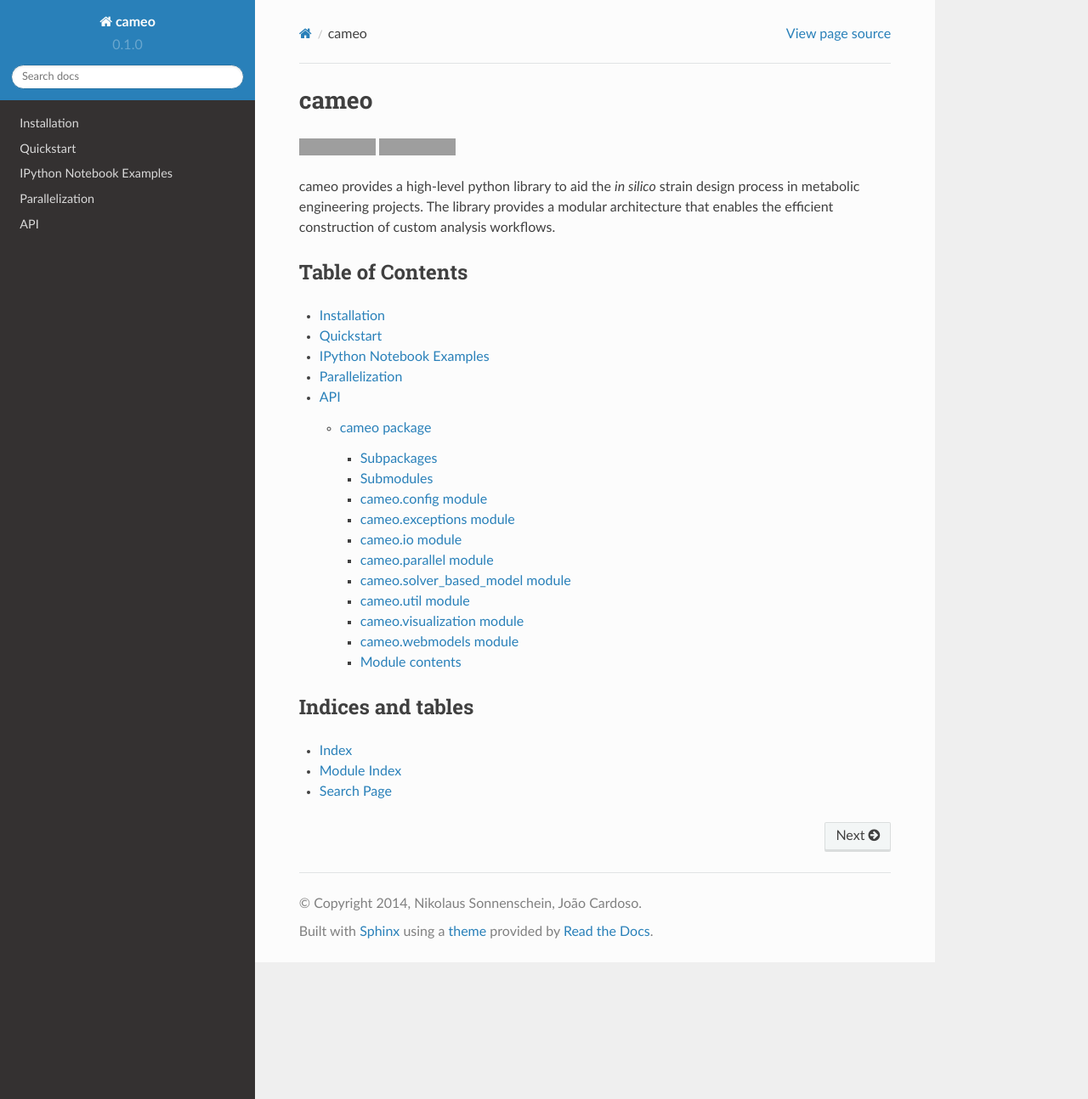
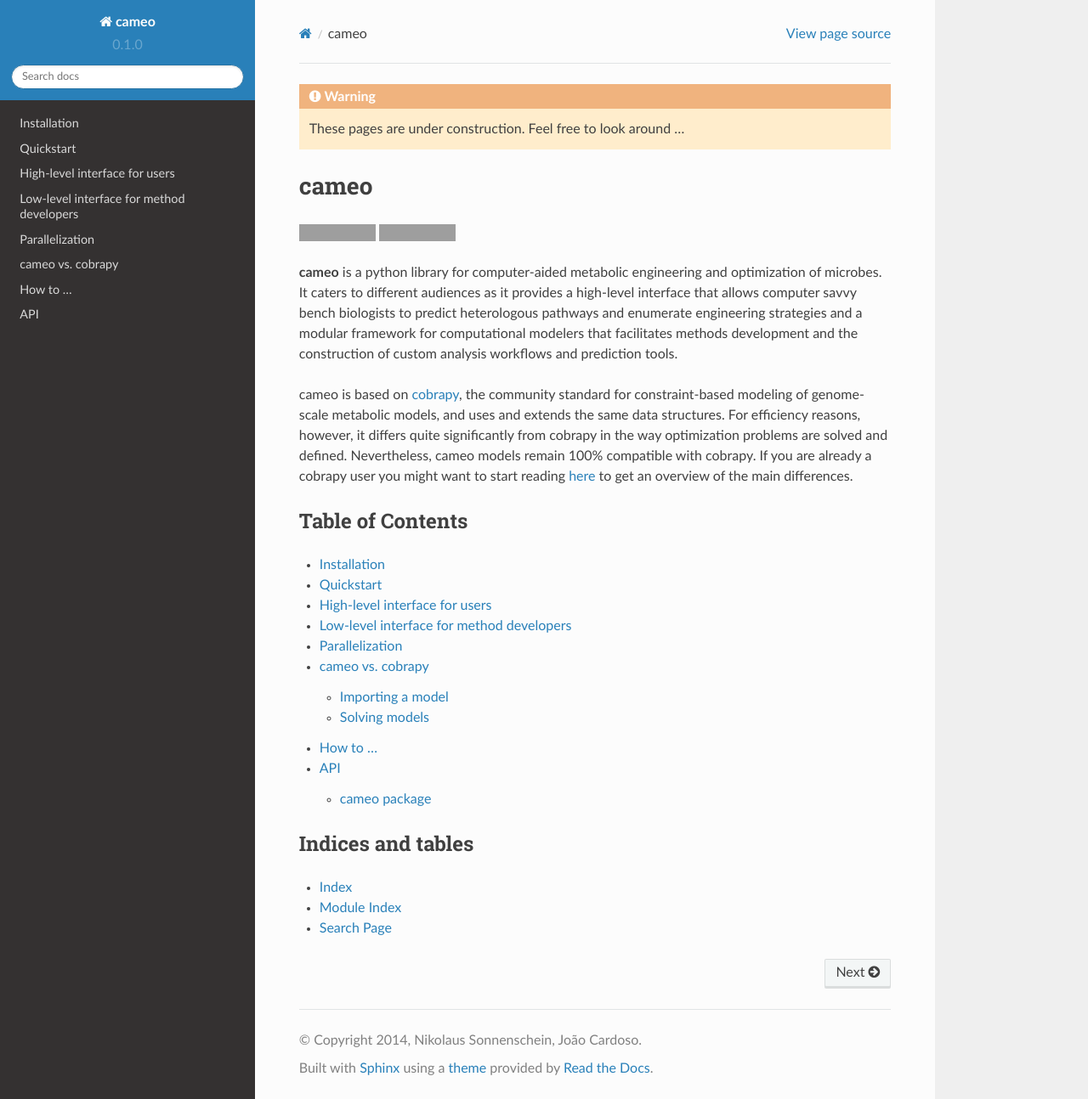
Before and after one commit to biosustain/cameo, a Sphinx documentation site: the page built from docs/index.rst, in a window 1280 px wide and 1294 px high. Shown: the whole window at 85% size. Built offline with Sphinx 7.4.7 and the Read the Docs theme 2.0.0, drawn with Linux system fonts in a browser that asks for light colours; grey boxes are pictures that could not be loaded.

```diff
--- a/docs/apidoc_output/cameo.strain_design.rst
+++ b/docs/apidoc_output/cameo.strain_design.rst
@@ -8,6 +8,7 @@ Subpackages
 
     cameo.strain_design.deterministic
     cameo.strain_design.heuristic
+    cameo.strain_design.pathway_prediction
 
 Module contents
 ---------------
--- /dev/null
+++ b/docs/high_level_interface.rst
@@ -0,0 +1,21 @@
+==============================
+High-level interface for users
+==============================
+
+.. warning::
+    The high-level interface is not fully implemented yet.
+
+Users primarily interested in using cameo as a tool
+for enumerating metabolic engineering strategies have access to cameo's advanced programming interface via :mod:`cameo.api`
+that provides access to potential products (:mod:`cameo.api.products`), host organisms (:mod:`cameo.api.hosts`) and
+a configurable design function (:attr:`cameo.api.design`).
+
+Running :func:`cameo.api.design` requires only minimal input.
+
+.. code-block:: python
+
+    from cobra import api
+    report = api.design(product='L-serine')
+
+
+Get started with `IPython notebook <http://nbviewer.ipython.org/github/biosustain/cameo/blob/devel/docs/high_level_interface.ipynb>`_
--- a/docs/iPython.rst
+++ /dev/null
@@ -1,6 +0,0 @@
-IPython Notebook Examples
-=========================
-
-- `DifferentialFVA <http://nbviewer.ipython.org/github/biosustain/cameo/blob/devel/examples/DifferentialFVA.ipynb>`_
-- `Heuristic optimization (single-objective) <http://nbviewer.ipython.org/github/biosustain/cameo/blob/devel/examples/gene_so_mo.ipynb>`_
-- `Heuristic optimization (multi-objective) <http://nbviewer.ipython.org/github/biosustain/cameo/blob/devel/examples/gene_ko_mo.ipynb>`_
--- a/docs/index.rst
+++ b/docs/index.rst
@@ -1,24 +1,37 @@
+.. warning::
+    These pages are under construction. Feel free to look around ...
+
 cameo
 =====
 
 |BuildStatus| |CoverageStatus|
 
+**cameo** is a python library for computer-aided metabolic engineering and optimization
+of microbes. It caters to different audiences as it provides a high-level interface
+that allows computer savvy bench biologists to predict heterologous pathways and enumerate engineering strategies
+and a modular framework for computational modelers that facilitates methods development and the construction
+of custom analysis workflows and prediction tools.
 
-cameo provides a high-level python library to aid the *in silico* strain design
-process in metabolic engineering projects. The library provides a
-modular architecture that enables the efficient construction of custom
-analysis workflows.
+cameo is based on `cobrapy <http://opencobra.github.io/cobrapy/>`_, the community standard for
+constraint-based modeling of genome-scale metabolic models, and uses and extends the same data structures. For
+efficiency reasons, however, it differs quite significantly from cobrapy in the way optimization
+problems are solved and defined. Nevertheless, cameo models remain 100% compatible with cobrapy.
+If you are already a cobrapy user you might want to start reading :doc:`here <cobrapy_difference>` to get an overview of the main differences.
+
 
 Table of Contents
 -----------------
 
 .. toctree::
-    :maxdepth: 3
+    :maxdepth: 2
 
     installation
     quickstart
-    iPython
+    high_level_interface
+    low_level_interface
     parallelization
+    cobrapy_difference
+    How_to
     API
 
 Indices and tables
--- /dev/null
+++ b/docs/low_level_interface.rst
@@ -0,0 +1,5 @@
+=========================================
+Low-level interface for method developers
+=========================================
+
+`optlang documentation <http://optlang.readthedocs.org/en/latest/>`_
```
Also changed, not shown: docs/How_to.rst (added, +7 -0 lines), docs/apidoc_output/cameo.api.rst (added, +38 -0 lines), docs/apidoc_output/cameo.rst (+9 -0 lines), docs/apidoc_output/cameo.strain_design.deterministic.rst (+12 -0 lines), docs/apidoc_output/cameo.strain_design.pathway_prediction.rst (added, +10 -0 lines), docs/cobrapy_difference.rst (added, +50 -0 lines), docs/installation.rst (+21 -0 lines), docs/cameo_high_level_interface.ipynb (added).
